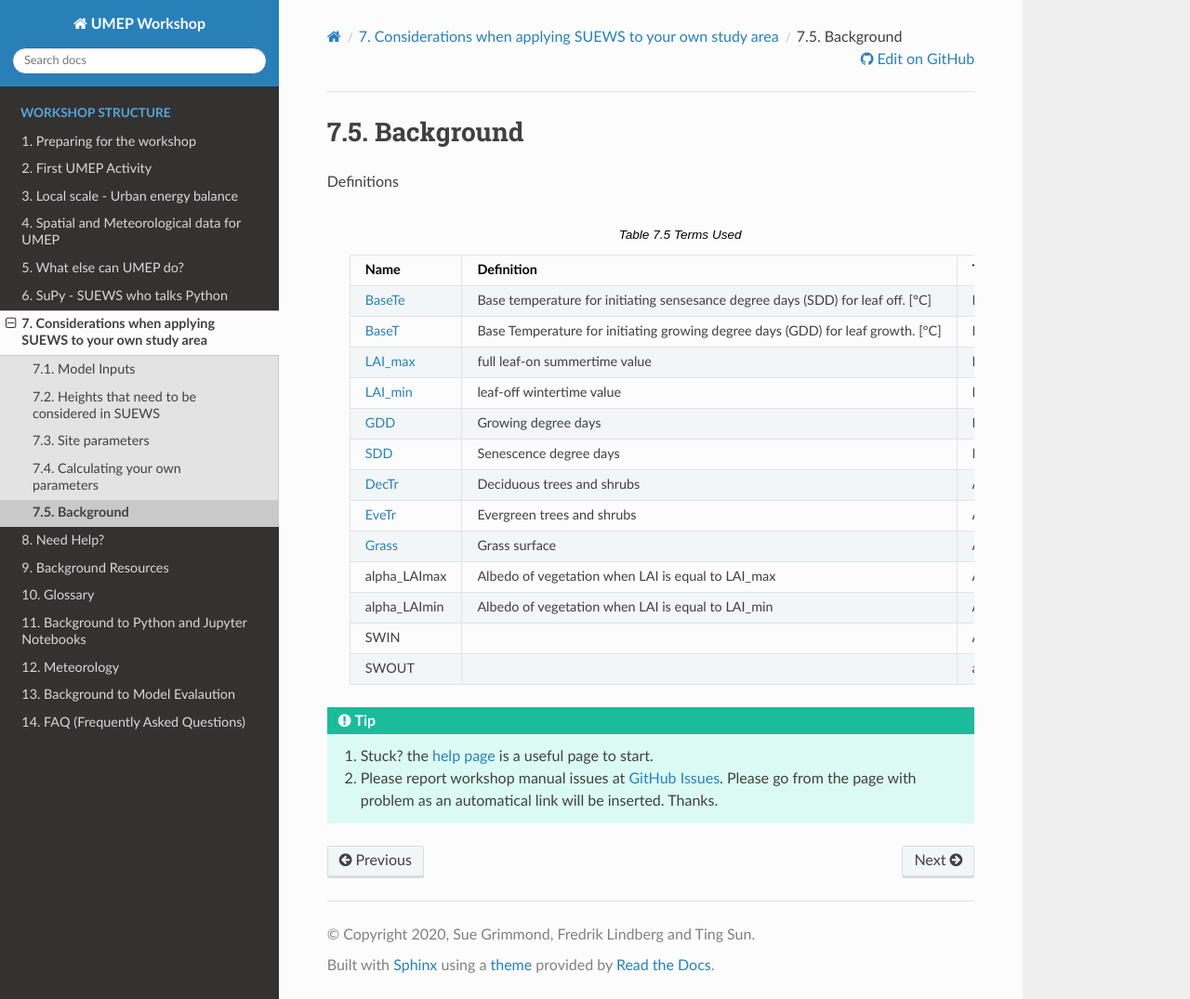
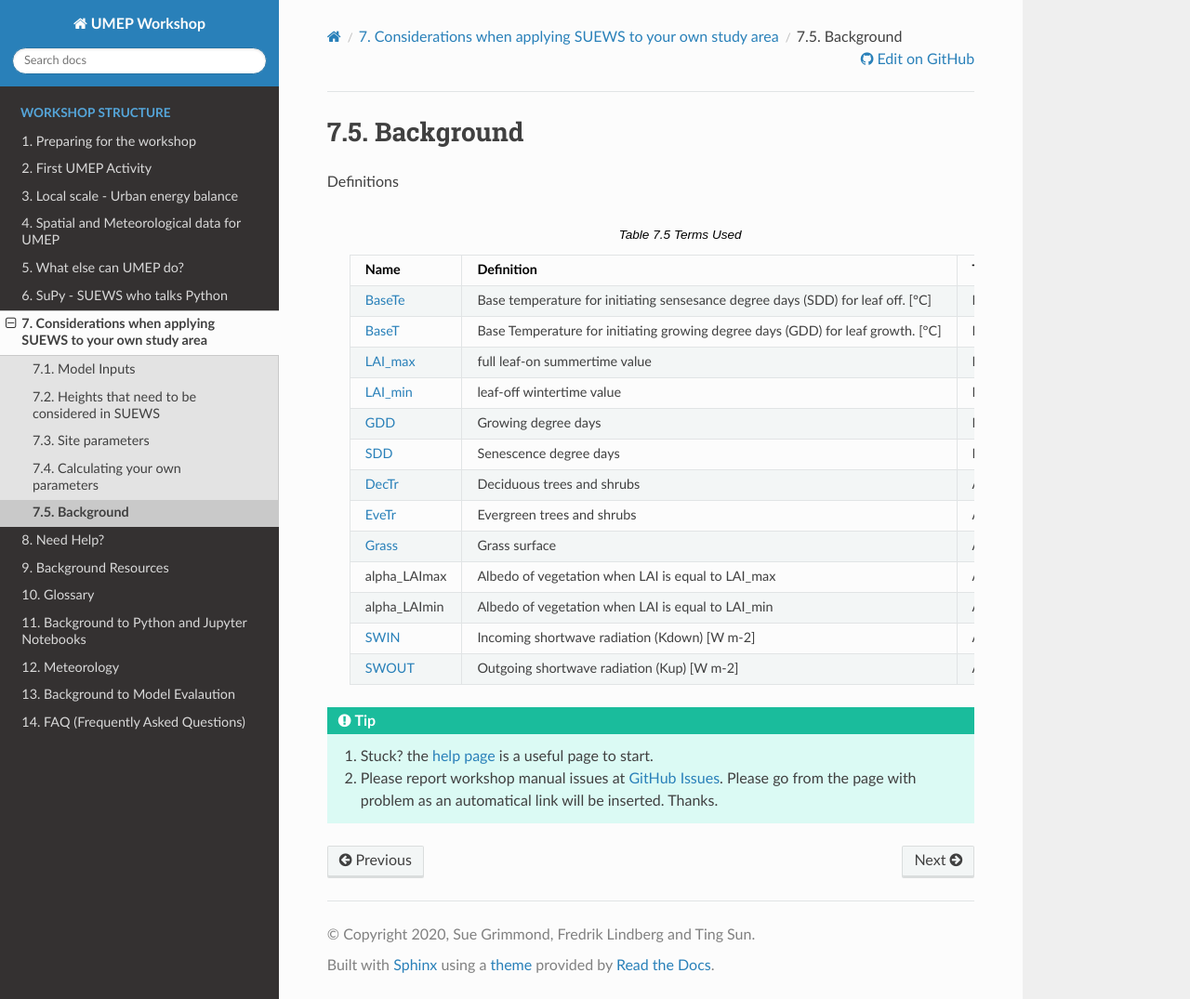
Before and after one commit to Urban-Meteorology-Reading/UMEP-Workshop, a Sphinx documentation site: the page built from source/Parameters/CalcBG.rst, in a window 1280 px wide and 1075 px high. Shown: the whole window at 93% size. Built offline with Sphinx 7.4.7 and the Read the Docs theme 2.0.0, drawn with Linux system fonts in a browser that asks for light colours.

Commit message:
Update CalcBG.rst

```diff
--- a/source/Parameters/CalcBG.rst
+++ b/source/Parameters/CalcBG.rst
@@ -52,9 +52,9 @@ Definitions
    * - \alpha_LAImin
      - Albedo of vegetation when LAI is equal to LAI_min
      - Albedo
-   * - SWIN
-     -
+   * - `SWIN <https://suews-docs.readthedocs.io/en/latest/input_files/SUEWS_SiteInfo/Input_Options.html?highlight=Kdown#cmdoption-arg-kdown>`__
+     - Incoming shortwave radiation (Kdown) [W m-2]
      - All
-   * - SWOUT
-     -
-     - all
+   * - `SWOUT <https://supy.readthedocs.io/en/latest/data-structure/df_output.html?highlight=Kup#cmdoption-arg-kup>`__
+     - Outgoing shortwave radiation (Kup) [W m-2]
+     - All
```
